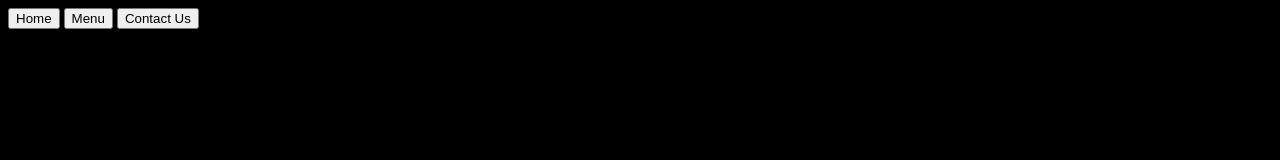
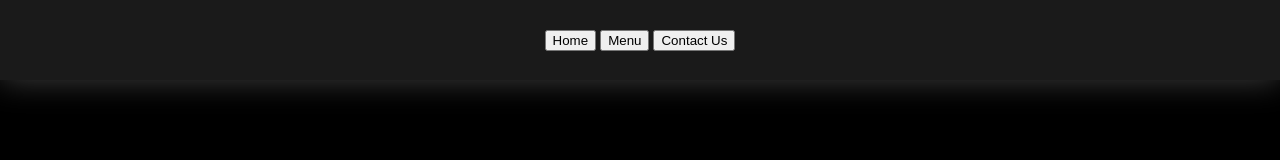
Before and after one commit to Qu1dy/odin-restaurant, a website built with webpack: page src/index.html in a window 1280 px wide. Built offline with nearby package versions, Linux system fonts and the light colour scheme.

Commit message:
style: style header

```diff
--- a/src/style.css
+++ b/src/style.css
@@ -1,3 +1,15 @@
 body {
     background-color: black;
+    padding: 0;
+    margin: 0;
+    height: 100vh;
 }
+
+header {
+    display: flex;
+    justify-content: center;
+    align-items: center;
+    background-color: hsl(0,0%,10%);
+    height: 5rem;
+    box-shadow: 0 0 2rem hsl(0,0%,25%);
+}
```
